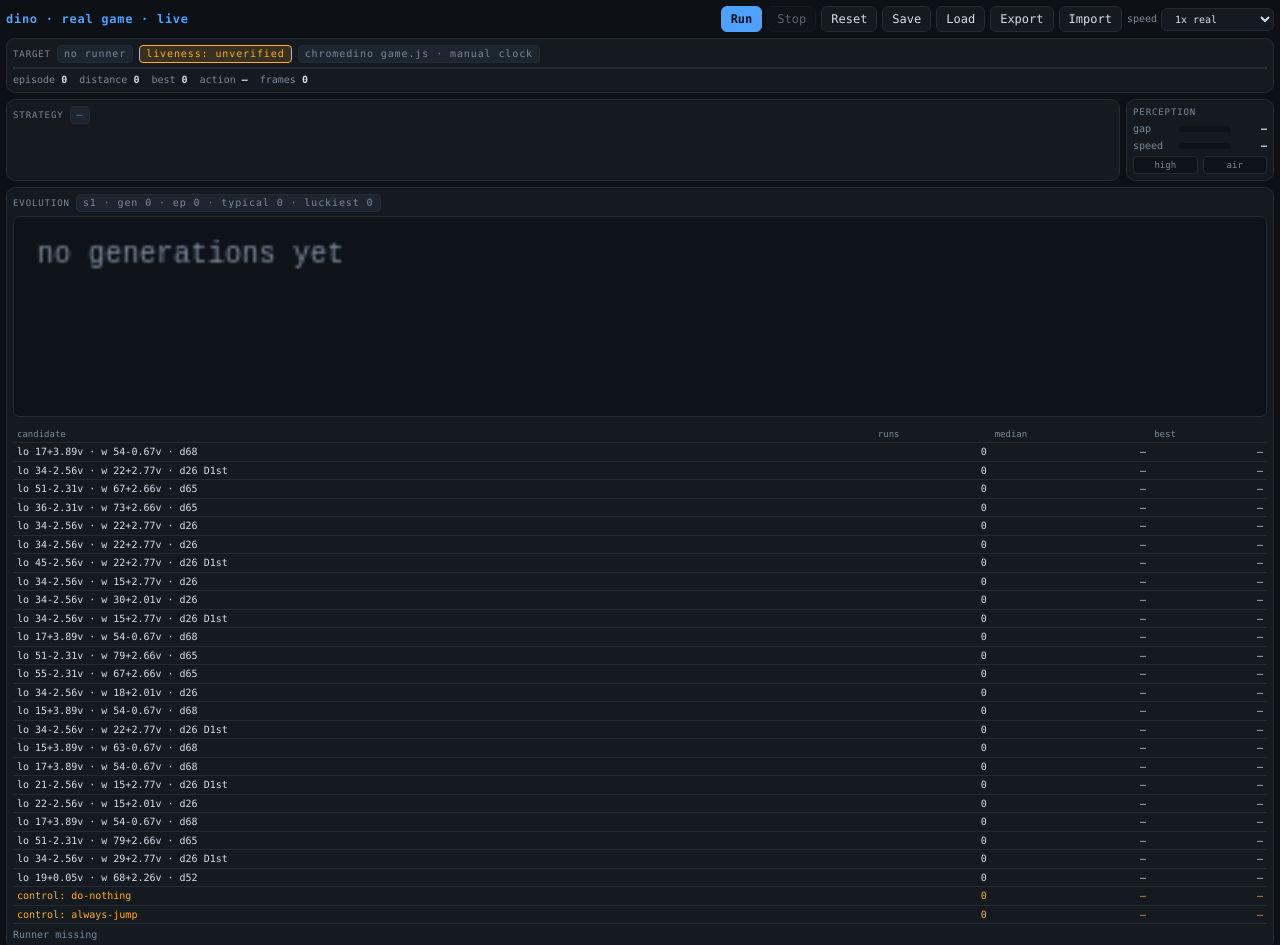
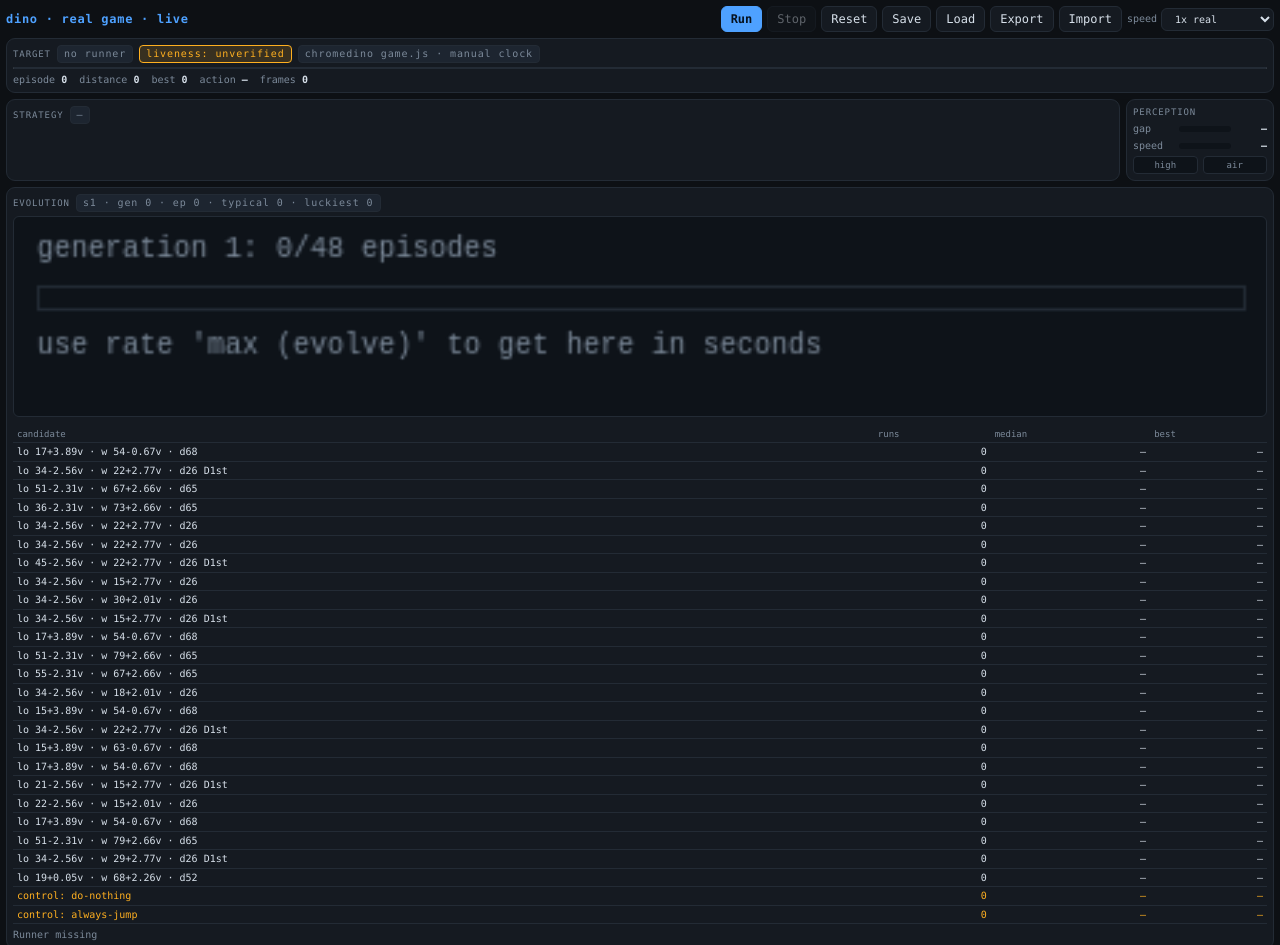
Before and after one commit to rchuvilev/dino-coach, a website: page examples/dino/viewer/index.html in a window 1280 px wide. Shown: the top 945 px of the page. Drawn offline with Linux system fonts and the light colour scheme.

Commit message:
Show progress toward the first generation instead of "no generations yet"
Reported: the chart still says "no generations yet" in a fresh browser after
30 episodes. The code was working - at POP 24 x EPISODES_PER 4 the first
datapoint needs 96 episodes, so 30 episodes is 31% of the way there. But the
UI gave no way to tell "not yet" apart from "broken", which is a real defect
and the same class as several already fixed here: a plausible-looking state
that hides whether anything is happening.

Two changes:

  - The empty chart now renders "generation 1: N/96 episodes" with a progress
    bar, plus a hint to use the max rate. Verified by pixel inspection: 286
    green progress pixels present at 4/48 episodes.
  - The FIRST generation now runs a shorter budget (2 episodes per candidate
    rather than 4) via episodesFor(gen), halving time to the first datapoint.
    Gen 1's median is noisier, which is acceptable for a progress signal and
    is corrected from generation 2 onward.

Root cause worth recording: a fresh browser defaults to 1x REAL TIME, and a
good policy now survives ~16000 distance, so an episode takes tens of seconds
of wall clock. 96 episodes at that rate is many minutes. The default is right
for watching the agent decide and wrong for evolving, so the chart now says
so explicitly rather than leaving the user to infer it.

120 pass, 0 fail.

Requested: "'no generations yet' issue persists when opened in another
browser even after 30 ep"

```diff
--- a/examples/dino/viewer/drive.js
+++ b/examples/dino/viewer/drive.js
@@ -17,7 +17,10 @@ import {
   bandOf,
   BANDS,
   exportState,
+  EPISODES_PER as EP_PER,
+  episodesFor,
   generationComplete,
+  POP as POP_SIZE,
   importState,
   loadSlot,
   saveSlot,
@@ -180,9 +183,25 @@ function drawChart() {
   ctx.clearRect(0, 0, c.width, c.height);
   const h = S.history;
   if (!h.length) {
+    const S2 = currentState();
+    const done = S2.episodes || 0;
+    const need = POP_SIZE * episodesFor(S2.generation);
+    const frac = Math.min(1, done / need);
     ctx.fillStyle = "#7c8a9a";
     ctx.font = "10px monospace";
-    ctx.fillText("no generations yet", 8, 16);
+    ctx.fillText(`generation 1: ${done}/${need} episodes`, 8, 14);
+    // progress bar, so "nothing yet" is visibly DIFFERENT from "stuck"
+    const w = c.width - 16;
+    ctx.strokeStyle = "#232b35";
+    ctx.strokeRect(8.5, 24.5, w, 8);
+    ctx.fillStyle = "#3ddc84";
+    ctx.fillRect(9, 25, Math.max(0, w * frac - 1), 7);
+    ctx.fillStyle = "#7c8a9a";
+    ctx.fillText(
+      frac < 1 ? "use rate 'max (evolve)' to get here in seconds" : "closing...",
+      8,
+      48,
+    );
     return;
   }
   const max = Math.max(...h.map((x) => Math.max(x.best, x.control)), 1);
@@ -286,11 +305,12 @@ function frame() {
       // Drive on cand.runs, which PERSISTS, not on epInCand which resets on
       // reload - that mismatch let candidates reach 28 runs against a budget
       // of 9 while the generation never closed (gen 0 after 63 episodes).
-      if ((cand.runs || 0) >= EPISODES_PER) {
+      const budget = episodesFor(currentState().generation);
+      if ((cand.runs || 0) >= budget) {
         epInCand = 0;
         // advance to the next candidate that still owes episodes, INCLUDING
         // controls - they are the baseline that makes a score meaningful.
-        do { idx++; } while (idx < pop.length && (pop[idx].runs || 0) >= EPISODES_PER);
+        do { idx++; } while (idx < pop.length && (pop[idx].runs || 0) >= budget);
         if (idx >= pop.length) {
           // generation complete: rank, keep elites, breed the next
           const { best, bestCtrl } = closeGeneration(pop);
--- a/examples/dino/viewer/evolve.js
+++ b/examples/dino/viewer/evolve.js
@@ -220,7 +220,14 @@ const POP = 24;
 // standard error too large to select on. 5 gives a usable median while
 // keeping a generation (5 x 6 = 30 episodes) observable: at 9 episodes per
 // candidate a generation took many minutes and gen stayed 0.
-const EPISODES_PER = 4;
+const EPISODES_PER_FULL = 4;
+/** Episodes for a given generation. Generation 1 is short so the chart shows
+ *  a datapoint in reasonable time at the default 1x rate; later generations
+ *  use the full budget for a trustworthy median. */
+export function episodesFor(gen) {
+  return gen === 0 ? 2 : EPISODES_PER_FULL;
+}
+const EPISODES_PER = EPISODES_PER_FULL;
 const ELITE = 5;
 
 function seedPopulation() {
@@ -341,7 +348,7 @@ export function resetAll() {
   save(S);
 }
 
-export { seedPopulation, mutate, randomGenome, key, label, ELITE, EPISODES_PER, rnd, clampGenome, save };
+export { seedPopulation, mutate, randomGenome, key, label, ELITE, EPISODES_PER, POP, rnd, clampGenome, save };
 
 export function recordEpisode(cand, dist, pop, bandDist) {
   cand.runs++;
--- a/examples/dino/viewer/index.html
+++ b/examples/dino/viewer/index.html
@@ -147,6 +147,6 @@ tr.ctrl td{color:var(--warn)}
      stepping advances nothing). -->
 <script src="clock.js?p=6"></script>
 <script src="game.js?p=6"></script>
-<script type="module" src="drive.js?p=24"></script>
+<script type="module" src="drive.js?p=26"></script>
 </body>
 </html>
```
